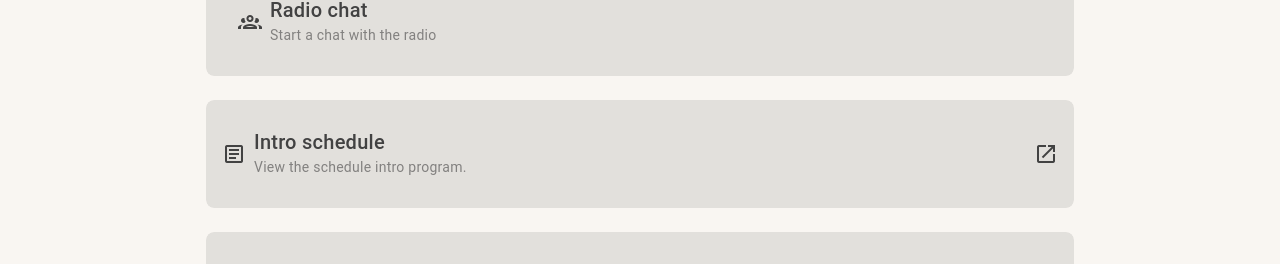
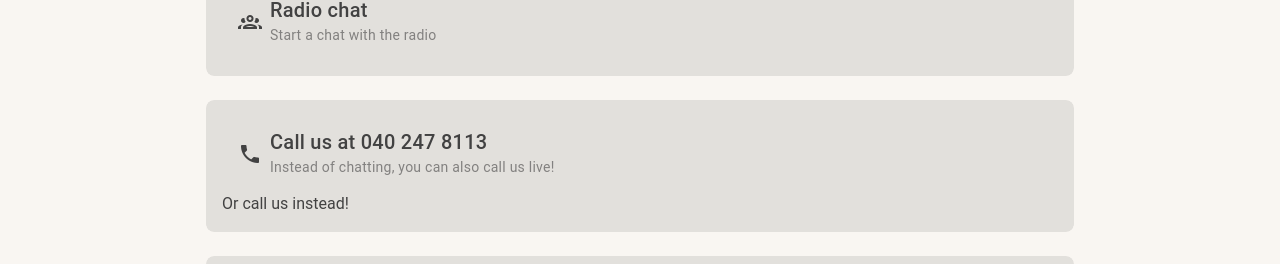
Before and after one commit to GEWIS/intro-radio, a Vue app in the folder frontend/: page / in a window 1280 px wide. Shown: the part 1045-1309 px from the top of the page. Built offline with nearby package versions, Linux system fonts and the light colour scheme; no server answers; grey boxes are pictures that could not be loaded.

Commit message:
feat: add call link

```diff
--- a/frontend/src/components/Landing.vue
+++ b/frontend/src/components/Landing.vue
@@ -44,6 +44,23 @@
             <template #prepend>
               <v-icon icon="mdi-account-group-outline" />
             </template>
+          </v-card>
+        </v-col>
+
+        <v-col v-if="isStarted" cols="12">
+<!--          or call us -->
+          <v-card
+            class="pa-4"
+            color="surface-variant"
+            href="tel:0402478113"
+            rounded="lg"
+            subtitle="Instead of chatting, you can also call us live!"
+            title="Call us at 040 247 8113"
+            variant="tonal"
+          >
+            <template #prepend>
+              <v-icon icon="mdi-phone" />
+            </template>Or call us instead!
           </v-card>
         </v-col>
 
```
